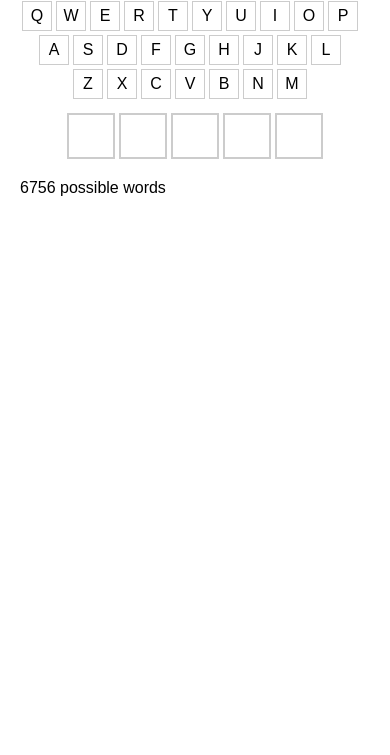
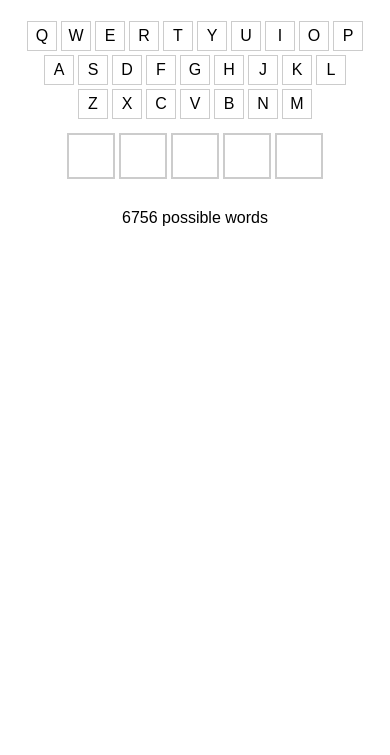
Before and after one commit to hoelzro/wordle-helper, a plain HTML site: page index.html in a window 390 px wide. Shown: the part 89-844 px from the top of the page. Drawn offline with Linux system fonts and the light colour scheme.

Commit message:
style: center layout for mobile

```diff
--- a/index.html
+++ b/index.html
@@ -2,6 +2,7 @@
 <html lang="en">
 <head>
     <meta charset="UTF-8">
+    <meta name="viewport" content="width=device-width, initial-scale=1">
     <title>Wordle Helper</title>
     <link rel="stylesheet" href="style.css">
 </head>
--- a/style.css
+++ b/style.css
@@ -2,6 +2,10 @@ body {
     font-family: Arial, sans-serif;
     margin: 20px;
     line-height: 1.4;
+    display: flex;
+    flex-direction: column;
+    align-items: center;
+    text-align: center;
 }
 
 
```
